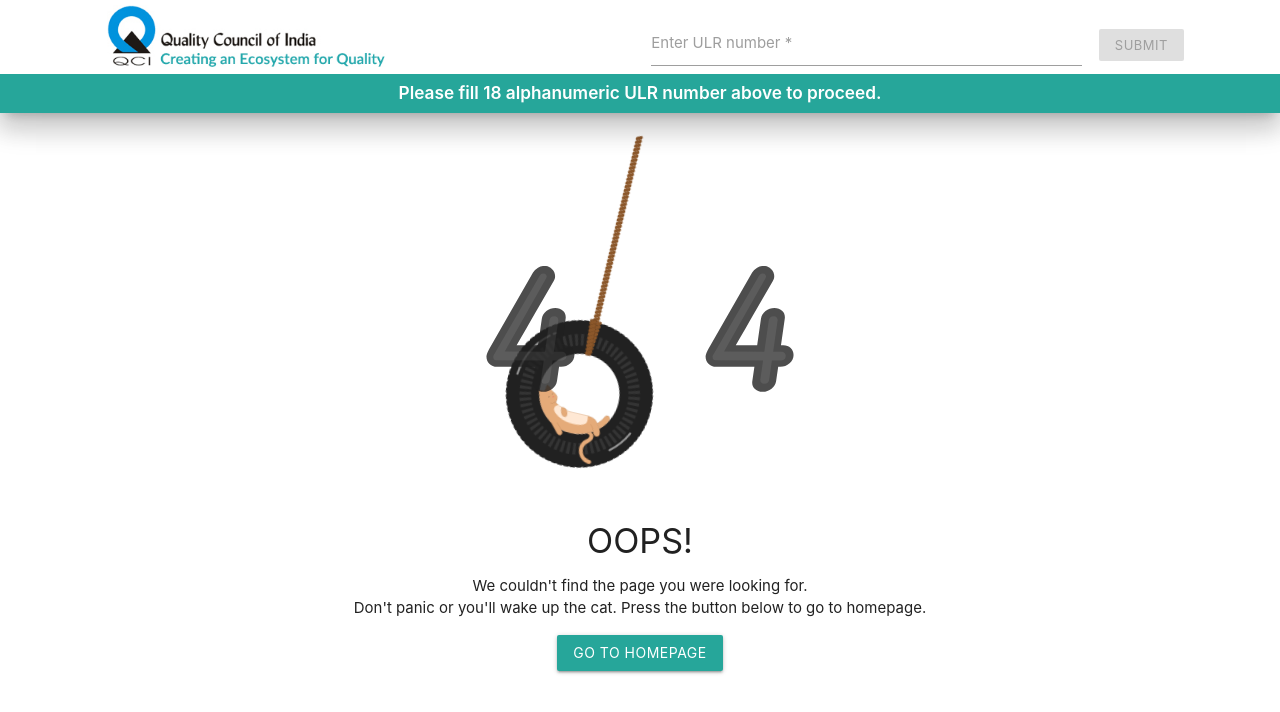
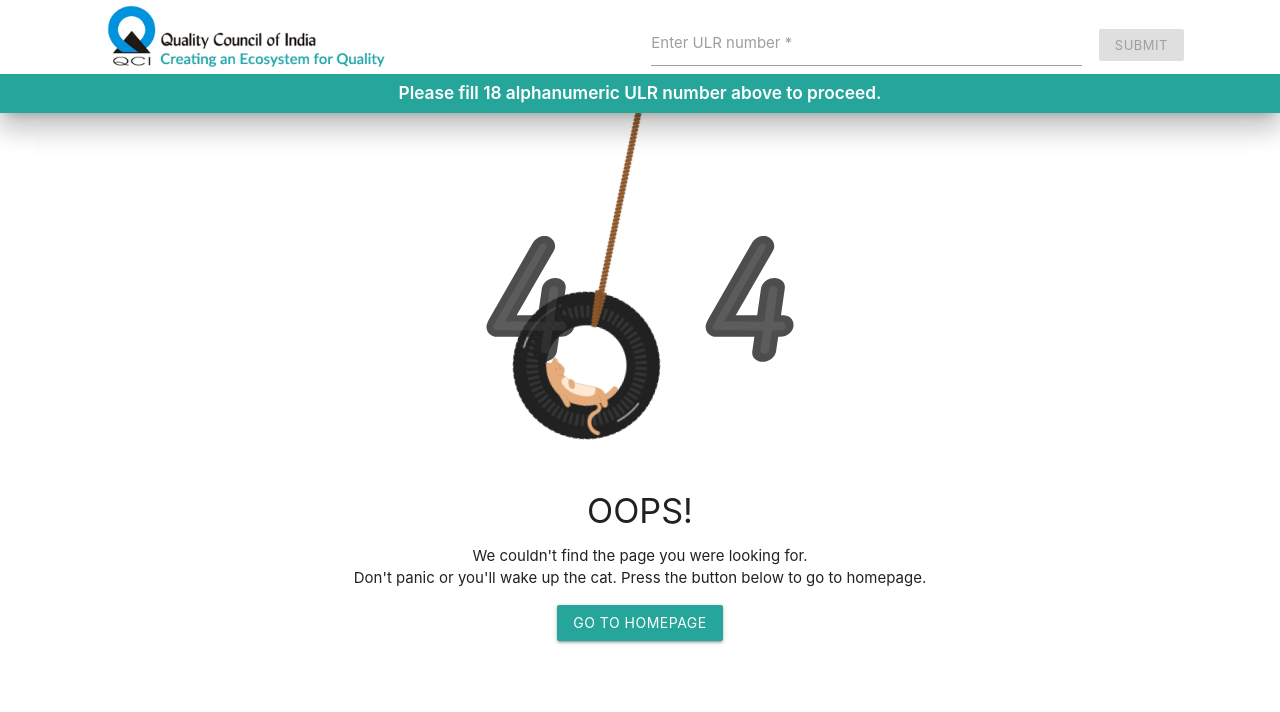
Before and after one commit to durgeshhrt143/qci, a React (Create React App) app: page /page-no-found in a window 1280 px wide. Shown: the top 712 px of the page. Built offline with nearby package versions, Linux system fonts and the light colour scheme.

Commit message:
Ui fixes

```diff
--- a/src/components/common/tabs.jsx
+++ b/src/components/common/tabs.jsx
@@ -5,7 +5,7 @@ import ConductTestingTable from "../conductTestingTable";
 import ParentOrgDetailTable from "../parentOrgDetailTable";
 import LegalIdentityDetailsTable from "../legalIdentityDetailsTable";
 import LabLocationDetailsTable from "../labLocationDetailsTable";
-import DisciplineTable from "../disciplineTable";
+import DisciplineTable from "../dashboard-page/partials/disciplineTable";
 import InternalAuditManagementReviewTable from "../internalAuditManagementReviewTable";
 import { Tab, Tabs, TabList, TabPanel } from "react-tabs";
 import "react-tabs/style/react-tabs.css";
--- a/src/components/pageNotFound.jsx
+++ b/src/components/error-page/pageNotFound.jsx
@@ -1,10 +1,10 @@
 import React from "react";
-import o from "../images/o.png";
-import notfound from "../images/404.svg";
+import o from "../../images/o.png";
+import notfound from "../../images/404.svg";
 import { Link } from "react-router-dom";
 const PageNotFound = props => {
   return (
-    <div className="container center-align">
+    <div className="container center-align" style={{ marginTop: "-30px" }}>
       <div className="row">
         <div className="col l12">
           <img src={o} className="_o" alt="o" />
--- a/src/containers/App.js
+++ b/src/containers/App.js
@@ -1,8 +1,8 @@
 import React, { Component } from "react";
 import Header from "./../components/layout/header";
-import Home from "./../components/home";
-import Dashboard from "./../components/dashboard";
-import PageNotFound from "./../components/pageNotFound";
+import Home from "./../components/landing-page/home";
+import Dashboard from "../components/dashboard-page/dashboard";
+import PageNotFound from "../components/error-page/pageNotFound";
 // import ProtectedRoute from "./../components/common/ProtectedRoute";
 import { ToastContainer } from "react-toastify";
 import { Route, Switch, Redirect } from "react-router-dom";
```
Also changed, not shown: src/components/dashboard-page/dashboard.jsx (renamed from src/components/dashboard.jsx, +8 -8 lines), src/components/dashboard-page/partials/certificateDetail.jsx (renamed from src/components/certificateDetail.jsx), src/components/dashboard-page/partials/disciplineTable.jsx (renamed from src/components/disciplineTable.jsx), src/components/dashboard-page/partials/testDisciplineTable.jsx (renamed from src/components/testDisciplineTable.jsx), src/components/dashboard-page/partials/trail.jsx (renamed from src/components/trail.jsx), src/components/landing-page/home.jsx (renamed from src/components/home.jsx), 8 other files (tests, documents, lock files or other folders).
